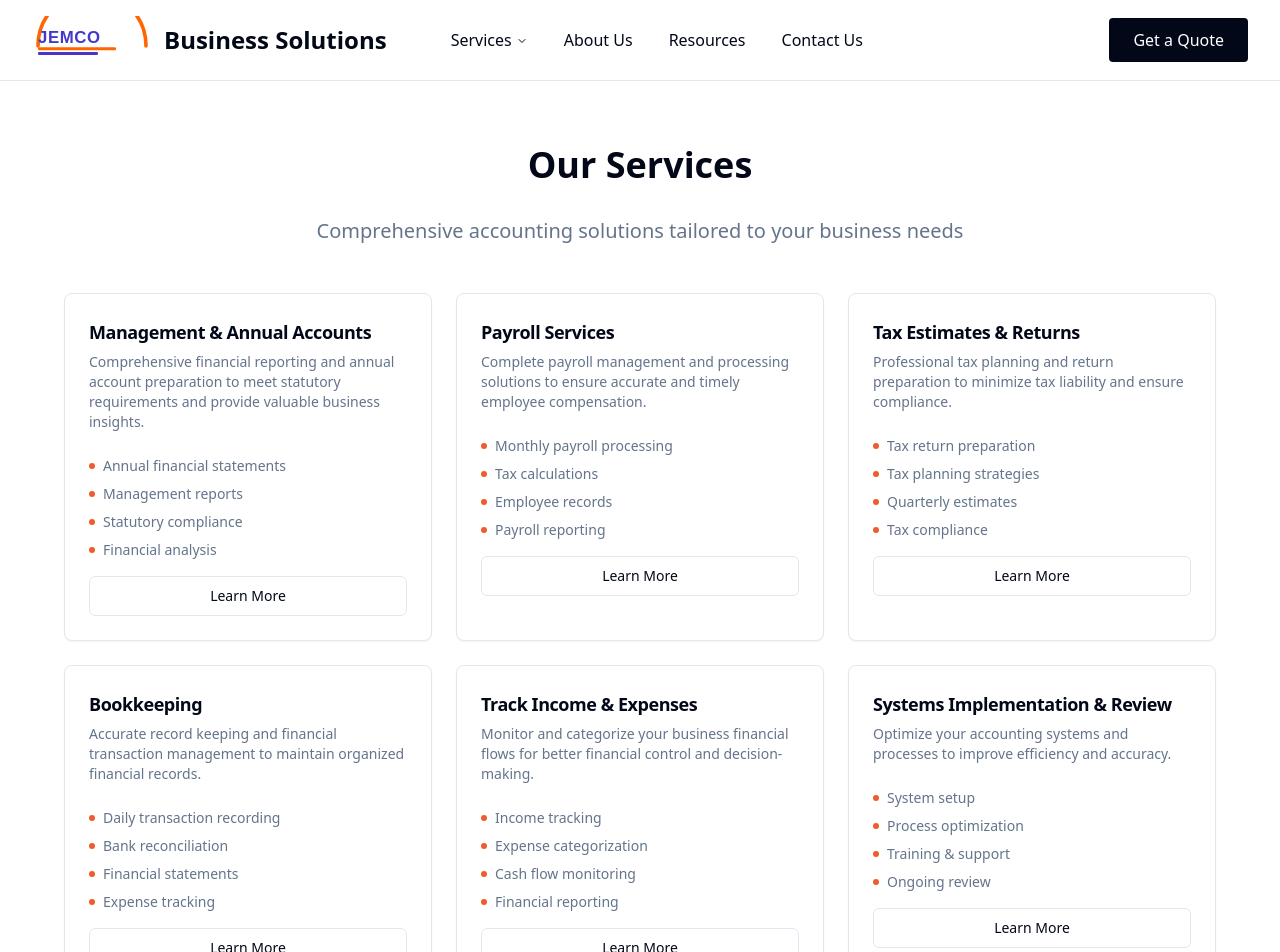
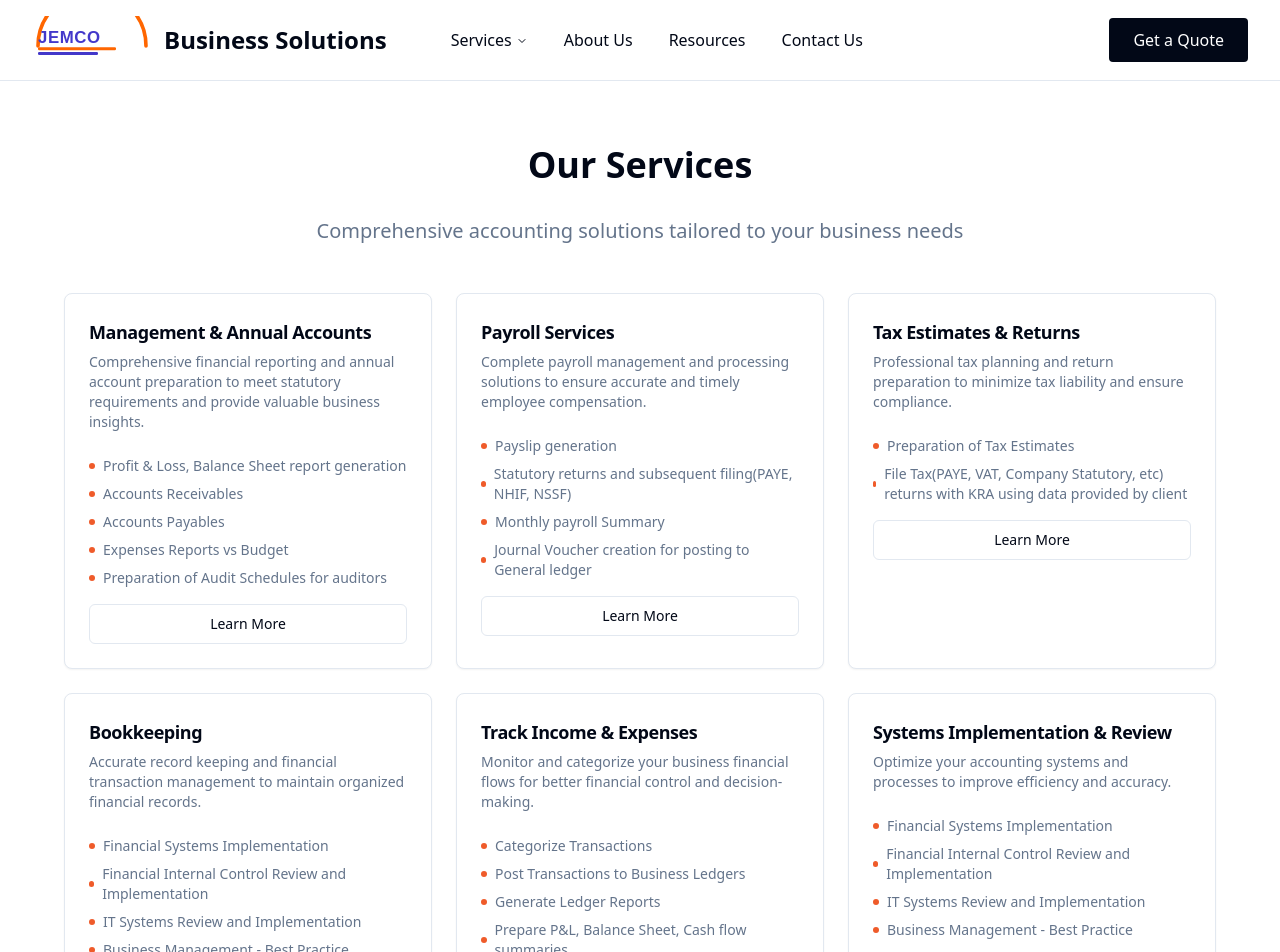
Before and after one commit to miraflorastudio/jemco-business-solutions, a React (Vite) app: page /services in a window 1280 px wide. Shown: the top 952 px of the page. Built offline with nearby package versions, Linux system fonts and the light colour scheme.

Commit message:
Update services page bullet points

```diff
--- a/src/pages/Services.tsx
+++ b/src/pages/Services.tsx
@@ -8,32 +8,32 @@ const Services = () => {
     {
       title: "Management & Annual Accounts",
       description: "Comprehensive financial reporting and annual account preparation to meet statutory requirements and provide valuable business insights.",
-      features: ["Annual financial statements", "Management reports", "Statutory compliance", "Financial analysis"],
+      features: ["Profit & Loss, Balance Sheet report generation", "Accounts Receivables", "Accounts Payables", "Expenses Reports vs Budget", "Preparation of Audit Schedules for auditors"],
     },
     {
       title: "Payroll Services",
       description: "Complete payroll management and processing solutions to ensure accurate and timely employee compensation.",
-      features: ["Monthly payroll processing", "Tax calculations", "Employee records", "Payroll reporting"],
+      features: ["Payslip generation", "Statutory returns and subsequent filing(PAYE, NHIF, NSSF)", "Monthly payroll Summary", "Journal Voucher creation for posting to General ledger"],
     },
     {
       title: "Tax Estimates & Returns",
       description: "Professional tax planning and return preparation to minimize tax liability and ensure compliance.",
-      features: ["Tax return preparation", "Tax planning strategies", "Quarterly estimates", "Tax compliance"],
+      features: ["Preparation of Tax Estimates", "File Tax(PAYE, VAT, Company Statutory, etc) returns with KRA using data provided by client"],
     },
     {
       title: "Bookkeeping",
       description: "Accurate record keeping and financial transaction management to maintain organized financial records.",
-      features: ["Daily transaction recording", "Bank reconciliation", "Financial statements", "Expense tracking"],
+      features: ["Financial Systems Implementation", "Financial Internal Control Review and Implementation", "IT Systems Review and Implementation", "Business Management - Best Practice"],
     },
     {
       title: "Track Income & Expenses",
       description: "Monitor and categorize your business financial flows for better financial control and decision-making.",
-      features: ["Income tracking", "Expense categorization", "Cash flow monitoring", "Financial reporting"],
+      features: ["Categorize Transactions", "Post Transactions to Business Ledgers", "Generate Ledger Reports", "Prepare P&L, Balance Sheet, Cash flow summaries"],
     },
     {
       title: "Systems Implementation & Review",
       description: "Optimize your accounting systems and processes to improve efficiency and accuracy.",
-      features: ["System setup", "Process optimization", "Training & support", "Ongoing review"],
+      features: ["Financial Systems Implementation", "Financial Internal Control Review and Implementation", "IT Systems Review and Implementation", "Business Management - Best Practice"],
     },
   ];
 
```
